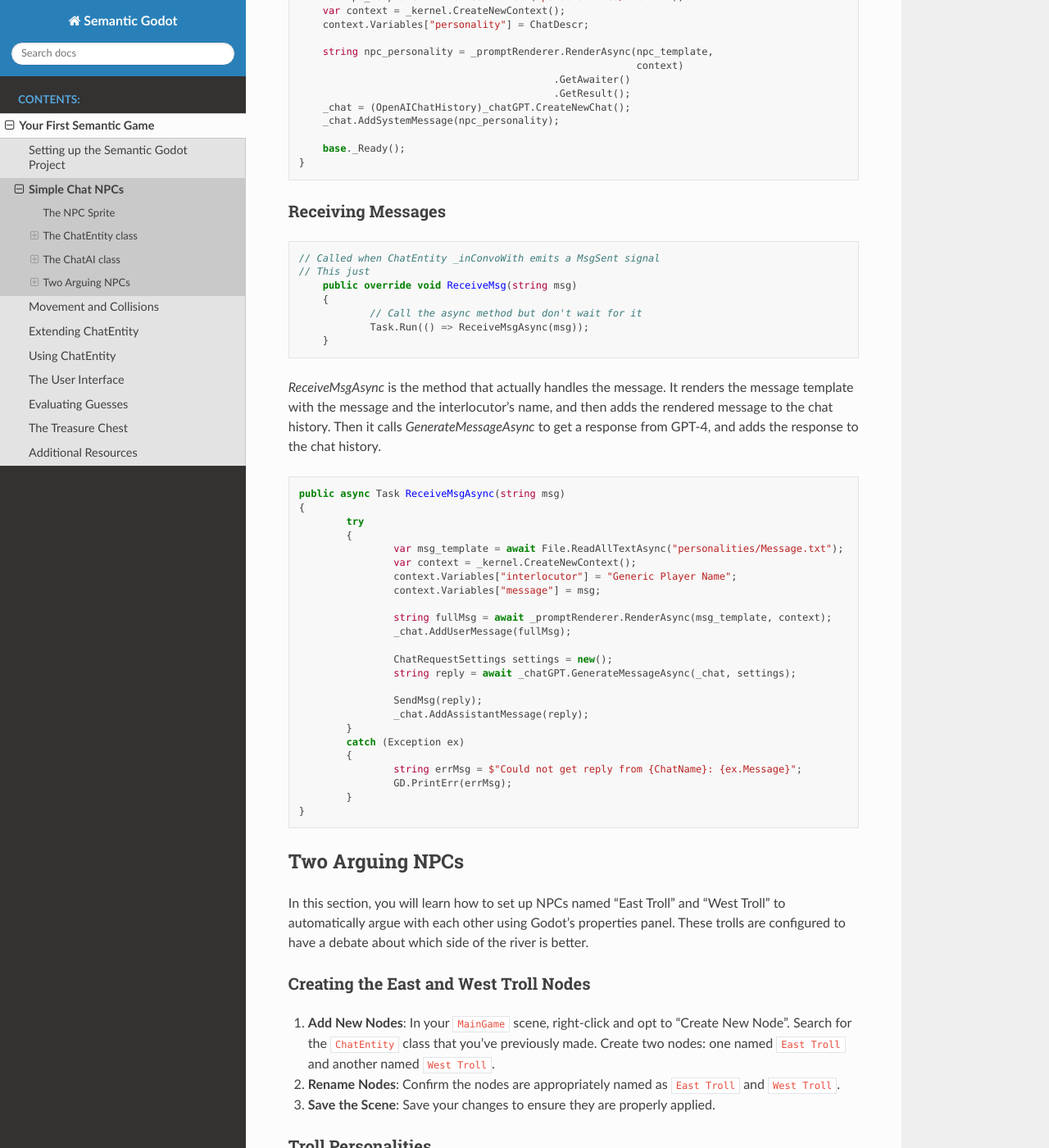
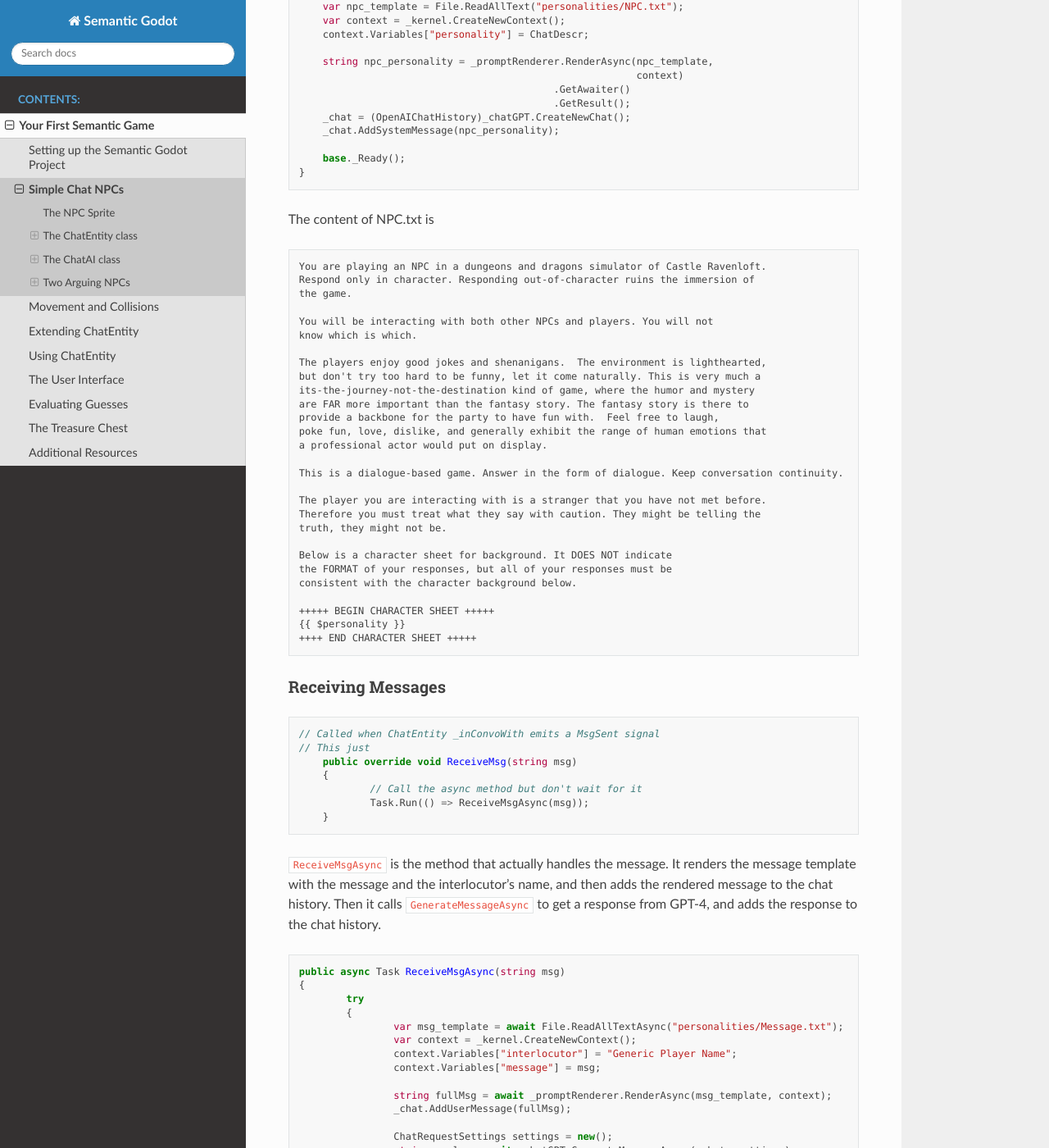
Before and after one commit to RaiderSoft/semantic-godot, a Sphinx documentation site: the page built from docs/first_semantic_game/02.simple_chat_npcs.rst, in a window 1280 px wide and 1400 px high, scrolled down 3930 px. Shown: the whole window at 82% size. Built offline with Sphinx 7.4.7 and the Read the Docs theme 2.0.0, drawn with Linux system fonts in a browser that asks for light colours; some of the changed text lies outside the part shown.

Commit message:
Fix backticks

```diff
--- a/docs/first_semantic_game/02.simple_chat_npcs.rst
+++ b/docs/first_semantic_game/02.simple_chat_npcs.rst
@@ -65,8 +65,8 @@
 Exported Properties
 ^^^^^^^^^^^^^^^^^^^
 
-We’ll add two properties: `ChatName` and `ChatDescr`. `ChatName` stores the
-entity's name and will be visible to any nearby entities, while `ChatDescr`
+We’ll add two properties: ``ChatName`` and ``ChatDescr``. ``ChatName`` stores the
+entity's name and will be visible to any nearby entities, while ``ChatDescr``
 holds a description of the entity. Both properties are exported for easy
 modification in the Godot inspector.
 
@@ -80,14 +80,14 @@
 
 After saving the script, go back to the Godot editor and click "Build Solution"
 located at the top right. Then, create or open a scene and add a new node.
-Search for `ChatEntity`, and it should appear right below `Area2D`. Add it to
-the scene and inspect its properties, `ChatName` and `ChatDescr`, which should
+Search for ``ChatEntity``, and it should appear right below ``Area2D``. Add it to
+the scene and inspect its properties, ``ChatName`` and ``ChatDescr``, which should
 be editable in the inspector.
 
-Next, add the methods for handling messages: `SendMsg` and `ReceiveMsg`.
+Next, add the methods for handling messages: ``SendMsg`` and ``ReceiveMsg``.
 
 The SendMsg method is called when the entity wants to send a message to another
-entity. It prints the message to the console and then emits a `MsgSent` signal
+entity. It prints the message to the console and then emits a ``MsgSent`` signal
 with the message as an argument.
 
 ``ReceiveMsg`` is called when the entity receives a message from another entity.
@@ -115,7 +115,7 @@
 This ``_inConvoWith`` field is declared as ``internal`` so that it can be accessed
 by the main game class.
 
-Now the completed `ChatEntity` class should look like this:
+Now the completed ``ChatEntity`` class should look like this:
 
 .. code-block:: csharp
 
@@ -147,7 +147,7 @@
 The ChatAI class
 ----------------
 
-Now we will create a new node type called `ChatAI` that extends `ChatEntity`
+Now we will create a new node type called ``ChatAI`` that extends ``ChatEntity``
 and adds the ability to use GPT-4 to generate responses to messages. This class
 will be used for NPCs that can hold interactive conversations. Think of this
 like a communicator device that gives an NPC speech.
@@ -175,7 +175,7 @@
 ^^^^^^^^^^^
 
 The constructor fetches the OpenAI API key dynamically
-from the dotnet user-secret store via `GetApiKey()`,
+from the dotnet user-secret store via ``GetApiKey()``,
 and then initializes ChatGPT and the semantic kernel.
 
 This is where GPT-4 is chosen as the model.
@@ -197,8 +197,8 @@
 Ready
 ^^^^^
 
-The `_Ready()` method reads the NPC's personality template from a file,
-renders it with the `PromptTemplateEngine`, and then adds the rendered
+The ``_Ready()`` method reads the NPC's personality template from a file,
+renders it with the ``PromptTemplateEngine``, and then adds the rendered
 personality to the chat history. This is where the NPC's personality
 is chosen.
 
@@ -221,6 +221,41 @@
         base._Ready();
     }
 
+The content of NPC.txt is
+
+.. code-block:: text
+
+    You are playing an NPC in a dungeons and dragons simulator of Castle Ravenloft.
+    Respond only in character. Responding out-of-character ruins the immersion of
+    the game.
+
+    You will be interacting with both other NPCs and players. You will not
+    know which is which.
+
+    The players enjoy good jokes and shenanigans.  The environment is lighthearted,
+    but don't try too hard to be funny, let it come naturally. This is very much a
+    its-the-journey-not-the-destination kind of game, where the humor and mystery
+    are FAR more important than the fantasy story. The fantasy story is there to
+    provide a backbone for the party to have fun with.  Feel free to laugh,
+    poke fun, love, dislike, and generally exhibit the range of human emotions that
+    a professional actor would put on display.
+
+    This is a dialogue-based game. Answer in the form of dialogue. Keep conversation continuity.
+
+    The player you are interacting with is a stranger that you have not met before.
+    Therefore you must treat what they say with caution. They might be telling the
+    truth, they might not be.
+
+    Below is a character sheet for background. It DOES NOT indicate
+    the FORMAT of your responses, but all of your responses must be
+    consistent with the character background below.
+
+    +++++ BEGIN CHARACTER SHEET +++++
+    {{ $personality }}
+    ++++ END CHARACTER SHEET +++++
+
+
+
 Receiving Messages
 ^^^^^^^^^^^^^^^^^^
 
@@ -235,10 +270,10 @@
 	}
 
 
-`ReceiveMsgAsync` is the method that actually handles the message. It
+``ReceiveMsgAsync`` is the method that actually handles the message. It
 renders the message template with the message and the interlocutor's
 name, and then adds the rendered message to the chat history. Then it
-calls `GenerateMessageAsync` to get a response from GPT-4, and adds
+calls ``GenerateMessageAsync`` to get a response from GPT-4, and adds
 the response to the chat history.
 
 .. code-block:: csharp
@@ -268,6 +303,11 @@
 		}
 	}
 
+The content of ``Message.txt`` is
+
+.. code-block:: text
+
+    {{ $message }}
 
 
 Two Arguing NPCs
```
Also changed, not shown: other parts of docs/first_semantic_game/02.simple_chat_npcs.rst (+4 -9 lines).
